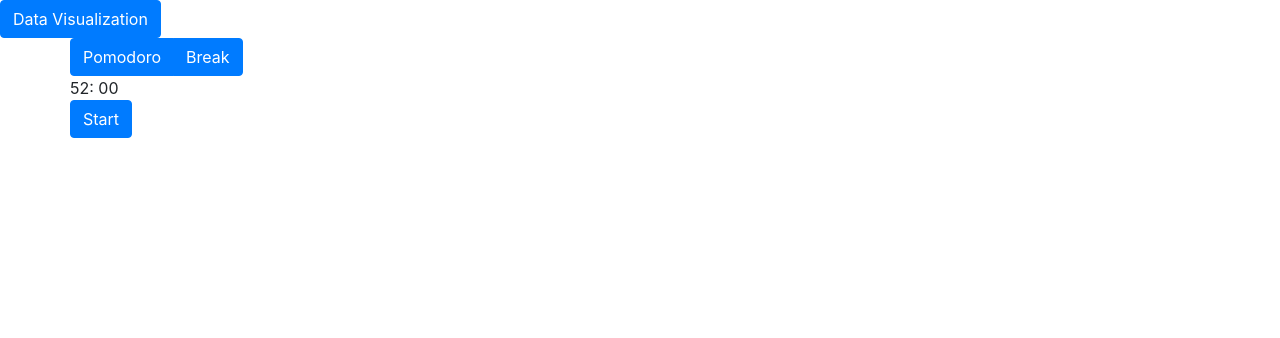
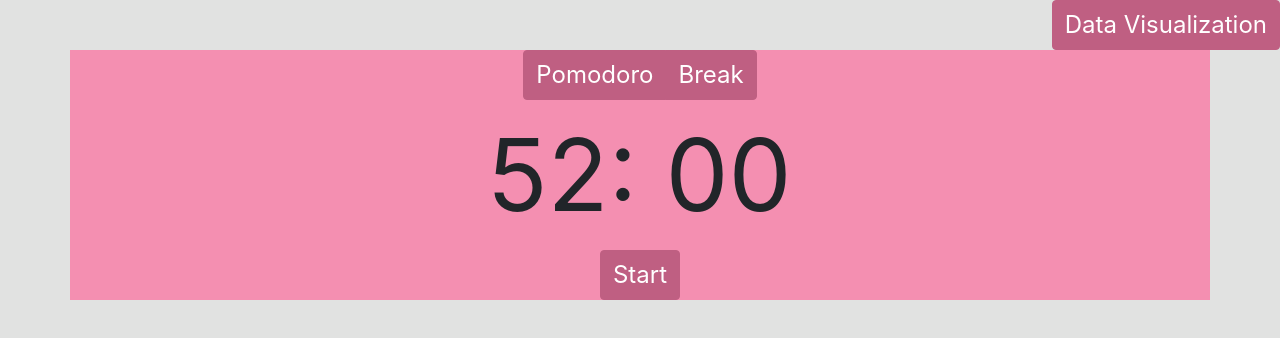
Before and after one commit to kenneth-miura/PomodoroTimer, a React (Create React App) app: page / in a window 1280 px wide. Shown: the top 338 px of the page. Built offline with nearby package versions, Linux system fonts and the light colour scheme.

Commit message:
timer + app + rating modal styling

```diff
--- a/src/App.css
+++ b/src/App.css
@@ -1,38 +1,30 @@
-.App {
+.custom-button {
+	background-color: var(--dark-secondary-color);
+  border-color: var(--dark-secondary-color);
+	font-size: x-large;
+  width:max-content;
+}
+.custom-button:hover {
+  background-color: var(--button-selected-color);
+  border-color: black;
+}
+.centered-row {
+  justify-content: center;
+}
+.center-screen {
+  display: flex;
+  flex-direction: column;
+  justify-content: center;
+  align-items: center;
   text-align: center;
+  min-height: 100vh;
 }
 
-.App-logo {
-  height: 40vmin;
-  pointer-events: none;
+.main {
+  display : flex;
+  flex-direction: column;
 }
 
-@media (prefers-reduced-motion: no-preference) {
-  .App-logo {
-    animation: App-logo-spin infinite 20s linear;
-  }
+body {
+  background-color: var(--background-color);
 }
-
-.App-header {
-  background-color: #282c34;
-  min-height: 100vh;
-  display: flex;
-  flex-direction: column;
-  align-items: center;
-  justify-content: center;
-  font-size: calc(10px + 2vmin);
-  color: white;
-}
-
-.App-link {
-  color: #61dafb;
-}
-
-@keyframes App-logo-spin {
-  from {
-    transform: rotate(0deg);
-  }
-  to {
-    transform: rotate(360deg);
-  }
-}
--- a/src/App.js
+++ b/src/App.js
@@ -1,21 +1,29 @@
 import "./App.css";
 import Timer from "./Components/PomodoroTimer";
-import Button from 'react-bootstrap/Button';
+import Button from "react-bootstrap/Button";
 import DataVisualizationModal from "./Components/DataVisualizationModal";
-import {useState} from 'react';
+import { useState } from "react";
+import Container from "react-bootstrap/Container";
+import Row from "react-bootstrap/Row";
+import Col from "react-bootstrap/Col";
 
 function App() {
   const [showDataModal, setShowDataModal] = useState(false);
 
   return (
-    <div>
-      <Button onClick={() => setShowDataModal(true)}>Data Visualization</Button>
+    <div className="main">
+        <Button
+          className="custom-button flex-item-right"
+          onClick={() => setShowDataModal(true)}
+        >
+          Data Visualization
+        </Button>
+        <DataVisualizationModal showModal={showDataModal} onCloseModal={() => setShowDataModal(false)}></DataVisualizationModal>
+        <Timer pomodoroDuration={52} breakDuration={0}></Timer>
+    </div>
 
-      <DataVisualizationModal showModal={showDataModal} onCloseModal={() => setShowDataModal(false)}></DataVisualizationModal>
-      <Timer pomodoroDuration={52} breakDuration={0}></Timer>
-    </div>
+
   );
 }
 
-
 export default App;
--- /dev/null
+++ b/src/Components/PomodoroTimer.css
@@ -0,0 +1,10 @@
+.pomodoro-container{
+	background-color: var(--primary-color);
+
+}
+.pomodoro-timer{
+	font-size:100px;
+}
+.flex-item-right{
+	align-self:flex-end;
+}
--- a/src/Components/PomodoroTimer.js
+++ b/src/Components/PomodoroTimer.js
@@ -4,6 +4,7 @@ import Row from "react-bootstrap/Row";
 import Button from "react-bootstrap/Button";
 import ButtonGroup from "react-bootstrap/ButtonGroup";
 import RatingModal from "./RatingModal";
+import "./PomodoroTimer.css";
 
 const minutesToMilliseconds = minutes => {
   return minutes * 60000;
@@ -47,11 +48,11 @@ export default function PomodoroTimer(props) {
   }, [timerRunning, timerStart]);
 
   return (
-    <Container>
-      <Row>
+    <Container className="pomodoro-container">
+      <Row className="centered-row">
         <ButtonGroup aria-label="Basic example">
-          {" "}
           <Button
+            className="custom-button"
             variant="primary"
             onClick={() => {
               setTimerStart(
@@ -63,6 +64,7 @@ export default function PomodoroTimer(props) {
             Pomodoro
           </Button>
           <Button
+            className="custom-button"
             variant="primary"
             onClick={() => {
               setTimerStart(
@@ -75,9 +77,10 @@ export default function PomodoroTimer(props) {
           </Button>
         </ButtonGroup>
       </Row>
-      <Row> {convertMillisecondsToTimeString(timeLeft)}</Row>
-      <Row>
+      <Row className="centered-row pomodoro-timer"> {convertMillisecondsToTimeString(timeLeft)}</Row>
+      <Row className="centered-row">
         <Button
+          className="custom-button"
           variant="primary"
           onClick={() => {
             setTimerStart(Date.now() + timeLeft);
--- /dev/null
+++ b/src/Components/RatingModal.css
@@ -0,0 +1,8 @@
+.slider {
+	display:flex;
+	flex-direction: row;
+}
+
+.slider p {
+	margin: auto;
+}
--- a/src/Components/RatingModal.js
+++ b/src/Components/RatingModal.js
@@ -3,15 +3,11 @@ import Modal from "react-bootstrap/Modal";
 import Button from "react-bootstrap/Button";
 import Form from "react-bootstrap/Form";
 
-const [defaultRangeMin, defaultRangeMax] = [0, 100];
+import "./RatingModal.css";
+
+
 const defaultActivity = "None Specified";
-const mapToRange = (value, newMin, newMax) => {
-  return (
-    ((value - defaultRangeMin) / (defaultRangeMax - defaultRangeMin)) *
-      (newMax - newMin) +
-    newMin
-  );
-};
+
 const saveRatings = (engagement, energy, inFlow, activity) => {
   if (activity.length === 0) {
     activity = defaultActivity;
@@ -37,6 +33,8 @@ export default function RatingModal(props) {
   const [energy, setEnergy] = useState(0);
   const [inFlow, setInFlow] = useState(false);
   const [activity, setActivity] = useState("None");
+  const [sliderMin, sliderMax] = [-1,1];
+  const sliderStep = 0.05;
 
   const boundSaveRatings = saveRatings.bind(
     null,
@@ -69,12 +67,23 @@ export default function RatingModal(props) {
               }}
             />
             <Form.Label> Engagement</Form.Label>
+            <div className="slider">
+              <p>{sliderMin}</p>
               <Form.Control
                 type="range"
                 onChange={event =>
-                setEngagement(mapToRange(+event.target.value, -1, 1))
+                  {
+                    console.log("engagement");
+                    console.log(+event.target.value)
+                    setEngagement(+event.target.value)
                   }
+                }
+                min={sliderMin.toString()}
+                max={sliderMax.toString()}
+                step={sliderStep}
               />
+              <p>{sliderMax}</p>
+            </div>
             <Form.Label> Flow </Form.Label>
             <Form.Check
               type="checkbox"
@@ -82,12 +91,23 @@ export default function RatingModal(props) {
               onChange={event => setInFlow(event.target.checked)}
             />
             <Form.Label>Energy</Form.Label>
+            <div className="slider">
+              <p>{sliderMin}</p>
               <Form.Control
                 type="range"
                 onChange={event =>
-                setEnergy(mapToRange(+event.target.value, -1, 1))
+                  {
+                    console.log("energy");
+                    console.log(+event.target.value)
+                    setEnergy(+event.target.value)
                   }
+                }
+                min={sliderMin.toString()}
+                max={sliderMax.toString()}
+                step={sliderStep}
               />
+              <p>{sliderMax}</p>
+            </div>
           </Form.Group>
         </Form>
       </Modal.Body>
--- a/src/index.css
+++ b/src/index.css
@@ -5,9 +5,18 @@ body {
     sans-serif;
   -webkit-font-smoothing: antialiased;
   -moz-osx-font-smoothing: grayscale;
+  min-height: 100vh;
 }
 
 code {
   font-family: source-code-pro, Menlo, Monaco, Consolas, 'Courier New',
     monospace;
 }
+
+:root {
+  --primary-color: #f48fb1;
+  --light-secondary-color:#ffc1e3;
+  --dark-secondary-color: #bf5f82;
+  --background-color:#E1E2E1;
+  --button-selected-color:#EC407A;
+}
--- a/src/index.js
+++ b/src/index.js
@@ -1,11 +1,11 @@
 import React from 'react';
 import ReactDOM from 'react-dom';
+// importing bootstrap CSS
+import 'bootstrap/dist/css/bootstrap.min.css';
 import './index.css';
 import App from './App';
 import reportWebVitals from './reportWebVitals';
 
-// importing bootstrap CSS
-import 'bootstrap/dist/css/bootstrap.min.css';
 
 ReactDOM.render(
   <React.StrictMode>
```
Lines whose indentation alone changed are shown as unchanged.
